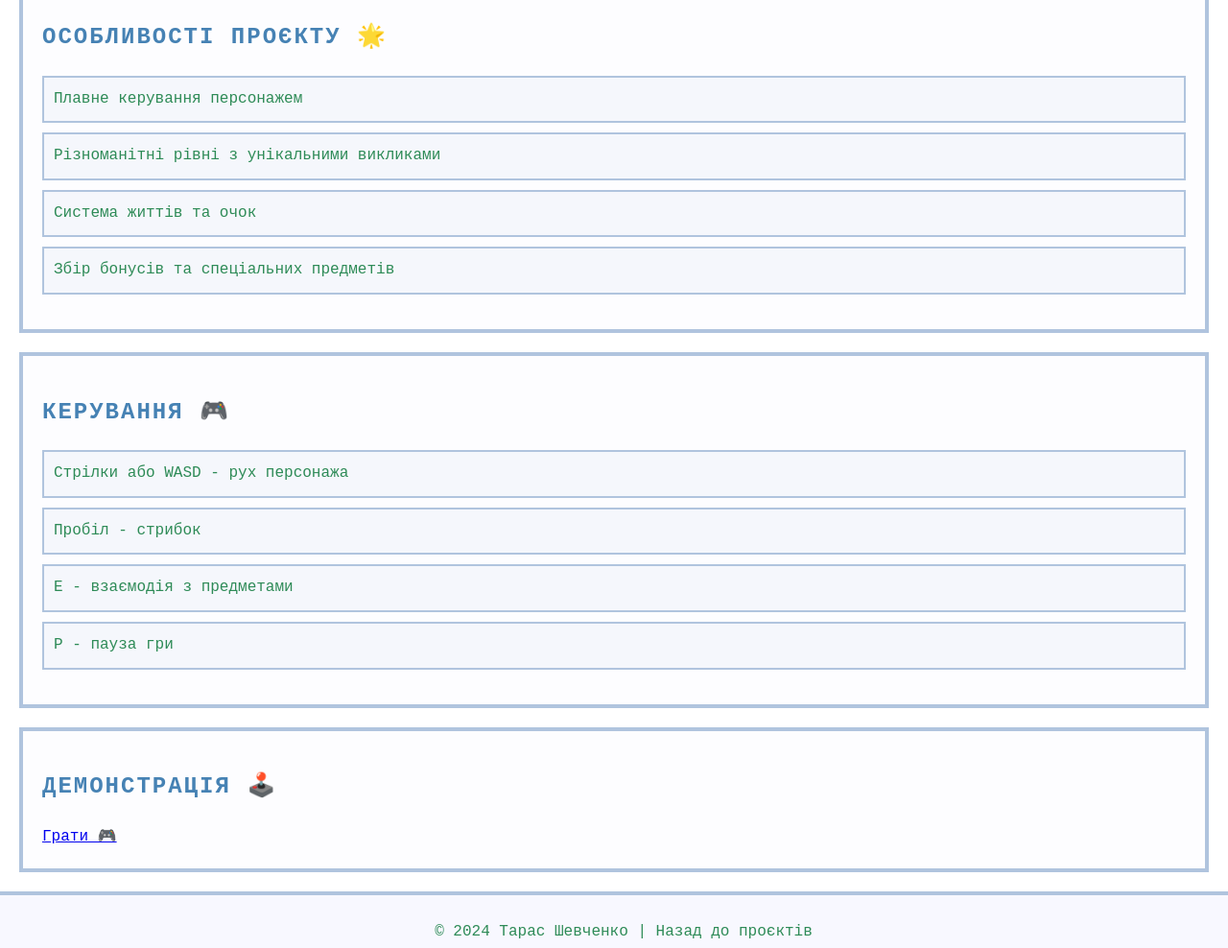
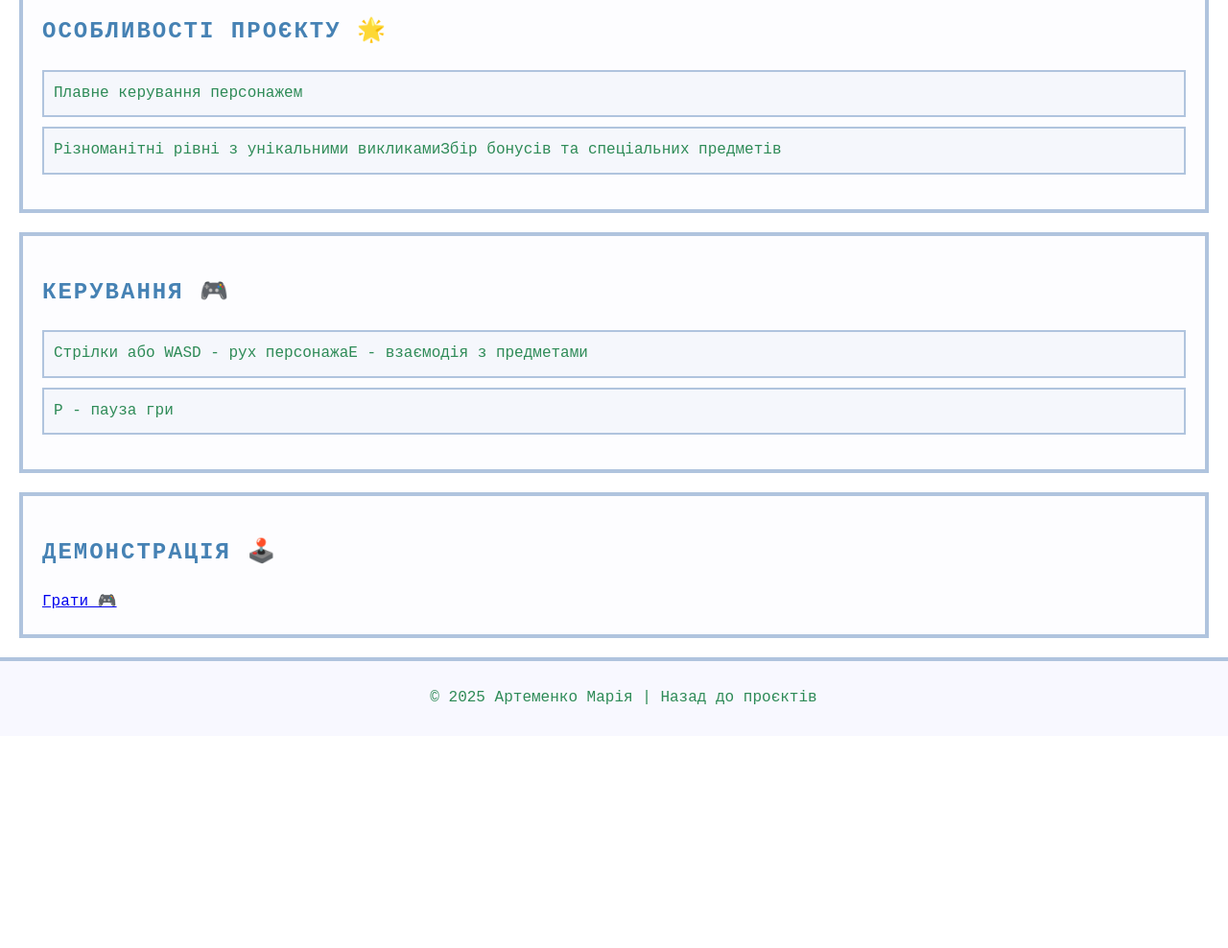
Before and after one commit to Artemenko01/github-personal-projects-gdevelop, a plain HTML site: page example-project/index.html in a window 1280 px wide. Shown: the part 1340-2328 px from the top of the page at 96% size. After the commit the page ends 2107 px from the top, so only its background shows below. Drawn offline with Linux system fonts and the light colour scheme.

Commit message:
Update index.html 1

```diff
--- a/example-project/index.html
+++ b/example-project/index.html
@@ -13,12 +13,12 @@
 
     <section id="project-overview">
         <h2>Огляд проєкту 📜</h2>
-        <p>Цей проєкт демонструє можливості платформи GDevelop для створення 2D-ігор. У грі гравець керує персонажем, який досліджує світ, збирає предмети та уникає перешкод.</p>
+        <p>Цей проєкт демонструє можливості платформи GDevelop для створення 2D-ігор. У грі гравець керує машиною, проходить різні цікавь рівнь та збирає діаманти и насолоджується грою.</p>
 
         <h3>Мета проєкту:</h3>
         <p>Створити захопливу 2D-гру з використанням візуального програмування та ігрового рушія GDevelop.</p>
 
-        <h3>Основні завдання:</h3>
+        <h3>Основні завдання:</h3
         <ul>
             <li>Розробка ігрової механіки та фізики</li>
             <li>Створення рівнів та перешкод</li>
@@ -47,8 +47,7 @@
         <h2>Особливості проєкту 🌟</h2>
         <ul>
             <li>Плавне керування персонажем</li>
-            <li>Різноманітні рівні з унікальними викликами</li>
-            <li>Система життів та очок</li>
+            <li>Різноманітні рівні з унікальними викликами</l
             <li>Збір бонусів та спеціальних предметів</li>
         </ul>
     </section>
@@ -56,8 +55,7 @@
     <section id="controls">
         <h2>Керування 🎮</h2>
         <ul>
-            <li>Стрілки або WASD - рух персонажа</li>
-            <li>Пробіл - стрибок</li>
+            <li>Стрілки або WASD - рух персонажа</l
             <li>E - взаємодія з предметами</li>
             <li>P - пауза гри</li>
         </ul>
@@ -71,7 +69,7 @@
     </section>
 
     <footer>
-        <p>&copy; 2024 Тарас Шевченко | <a href="../index.html">Назад до проєктів</a></p>
+        <p>&copy; 2025 Артеменко Марія | <a href="../index.html">Назад до проєктів</a></p>
     </footer>
 </body>
 </html>
```
